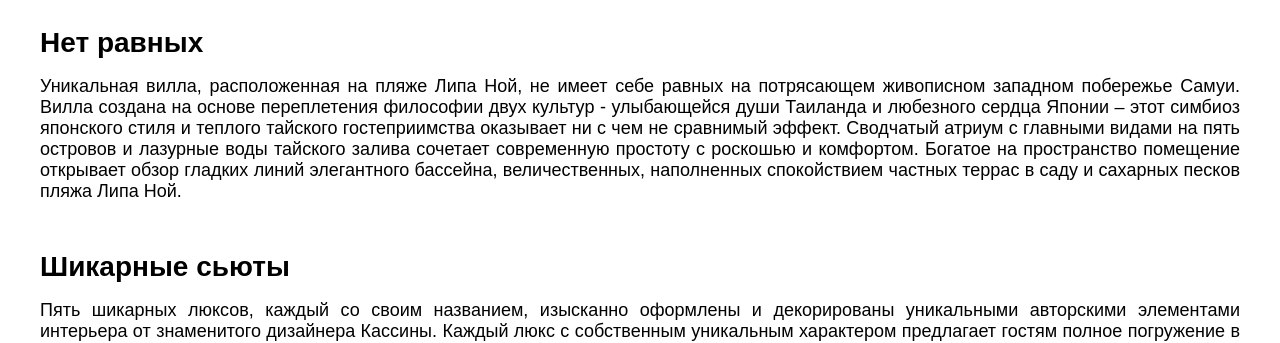
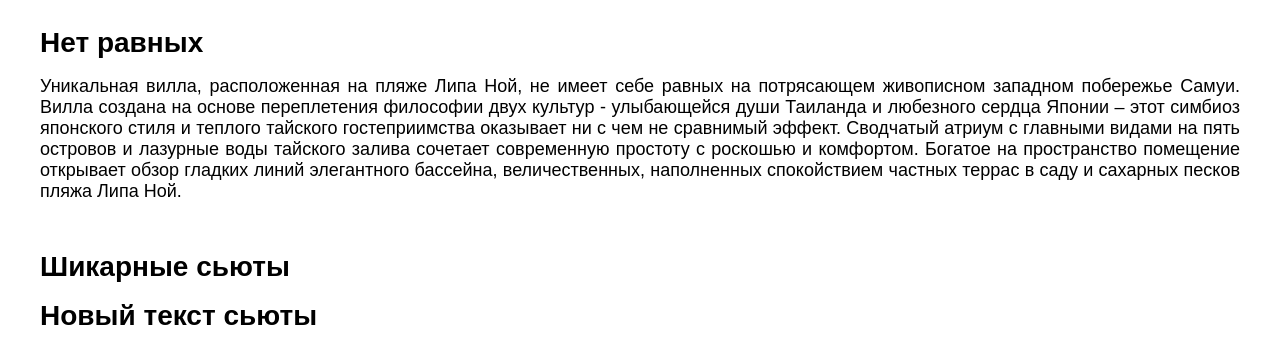
Before and after one commit to AlexMorisson/gitproject, a plain HTML site: page Index.html in a window 1280 px wide. Shown: the part 427-770 px from the top of the page. Drawn offline with Linux system fonts and the light colour scheme; a script that the page names is missing.

Commit message:
new text in index

```diff
--- a/Index.html
+++ b/Index.html
@@ -29,6 +29,7 @@
         Липа Ной.
     </p>
     <h3>Шикарные сьюты</h3>
+    <h3>Новый текст сьюты</h3>
     <p>
         Пять шикарных люксов, каждый со своим названием, изысканно оформлены и декорированы уникальными авторскими
         элементами интерьера от знаменитого дизайнера Кассины. Каждый люкс с собственным уникальным характером
```
